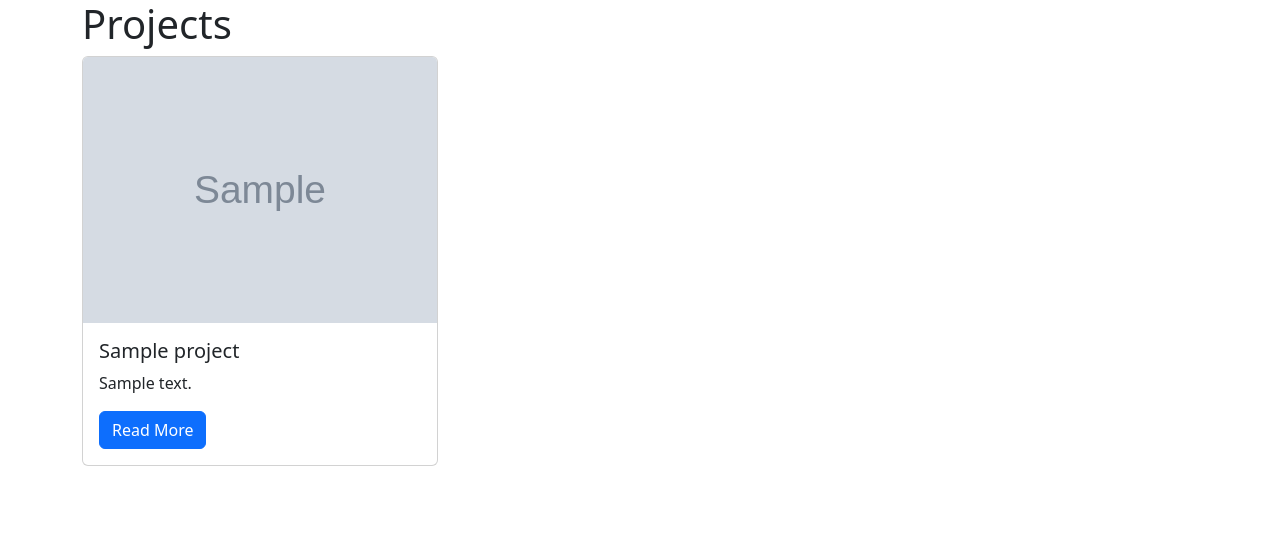
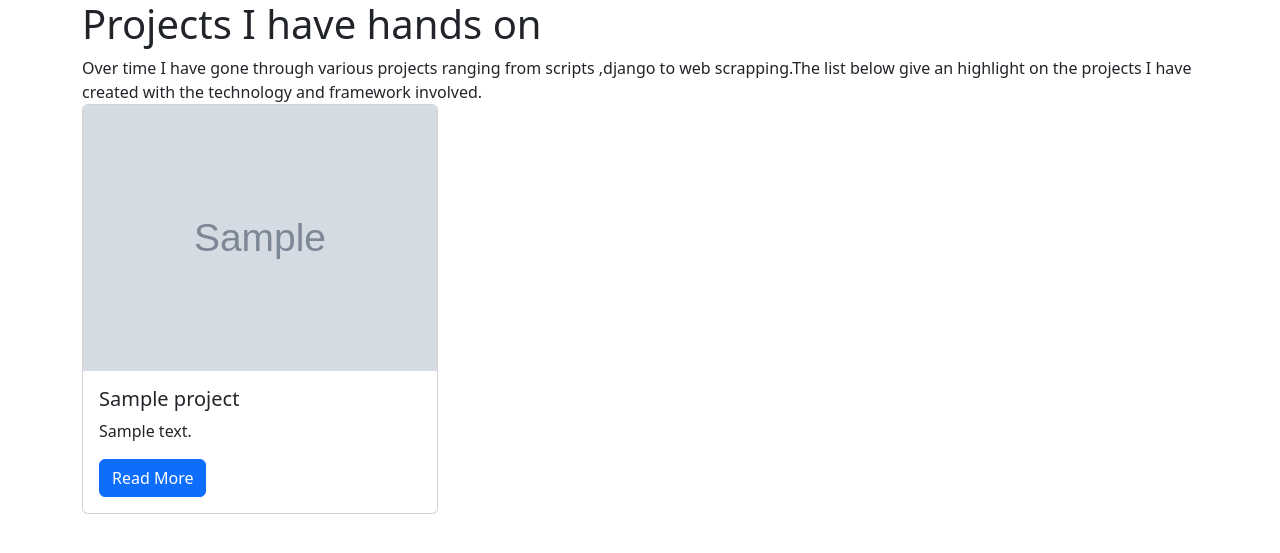
Before and after one commit to Kibe102/rp-portfolio, a Django app: template personal_portfolio/projects/templates/projects/project_index.html in a window 1280 px wide. Shown: the top 553 px of the page. Run offline with Django 5.2, Linux system fonts and the light colour scheme; the template is opened without the code that fills it: most values are stand-ins (such as "Sample title", 1, 10 or a date in 2020).

Commit message:
First commit

```diff
--- a/personal_portfolio/projects/templates/projects/project_index.html
+++ b/personal_portfolio/projects/templates/projects/project_index.html
@@ -1,7 +1,9 @@
 {% extends "base.html" %}
 
 {% block page_content %}
-<h1>Projects</h1>
+<h1>Projects I have hands  on</h1>
+<body>Over time I have gone through various projects ranging from scripts ,django to web scrapping.The list below give an highlight on the projects
+I have created with the technology and framework involved.</body>
 <div class="row">
 {% for project in projects %}
     <div class="col-md-4">
```
Also changed, not shown: personal_portfolio/db.sqlite3.
